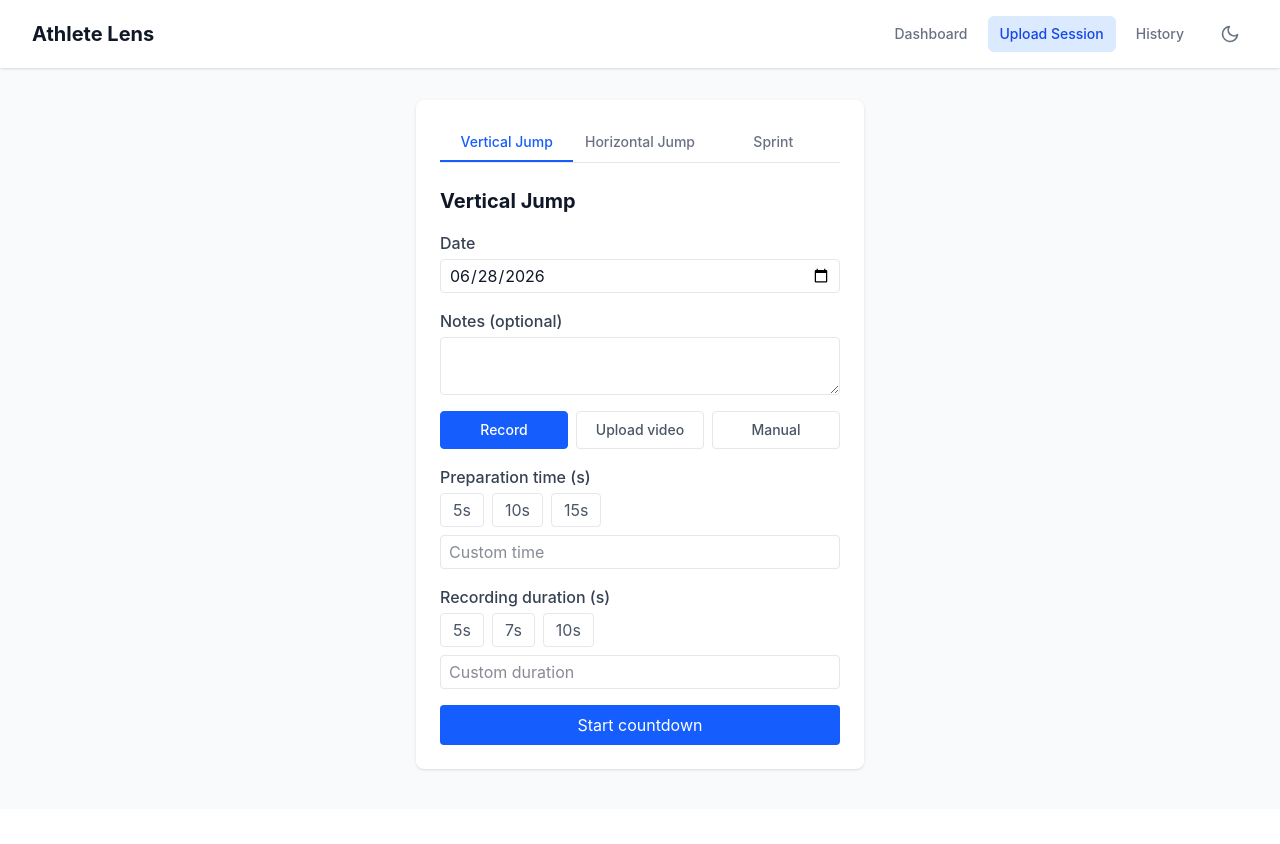
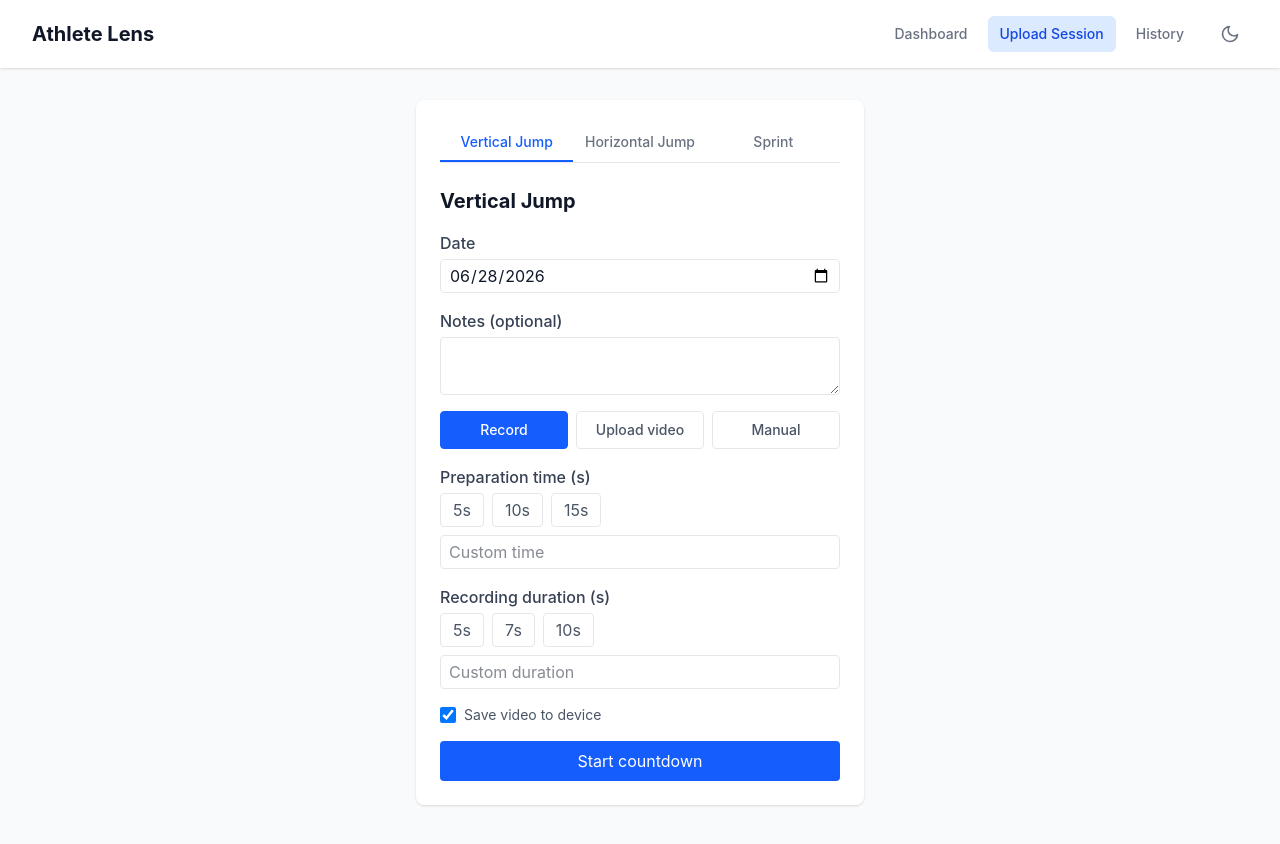
Before and after one commit to JoseGarciaMayen/athlete-lens, a React (Vite) app in the folder frontend/: page /upload in a window 1280 px wide. Before the commit the page ends 809 px from the top, so only its background shows below. Built offline with nearby package versions, Linux system fonts and the light colour scheme.

Commit message:
feat: add checkbox "Save video"

```diff
--- a/frontend/src/components/UploadSprint.jsx
+++ b/frontend/src/components/UploadSprint.jsx
@@ -33,6 +33,7 @@ function UploadSprint() {
     const [result, setResult] = useState(null);
     const [error, setError] = useState(null);
     const [saveToast, setSaveToast] = useState(false);
+    const [downloadEnabled, setDownloadEnabled] = useState(true);
 
     const mediaRecorderRef = useRef(null);
     const chunksRef = useRef([]);
@@ -104,7 +105,7 @@ function UploadSprint() {
             stream.getTracks().forEach((t) => t.stop());
             streamRef.current = null;
             const blob = new Blob(chunksRef.current, { type: "video/webm" });
-            downloadVideo(blob);
+            if (downloadEnabled) downloadVideo(blob);
             uploadVideo(blob);
         };
 
@@ -290,6 +291,10 @@ function UploadSprint() {
                                 onChange={(e) => setPreparationS(e.target.value)} placeholder="Custom time"
                                 className="block w-full border border-gray-200 dark:border-gray-600 rounded px-2 py-1 bg-white dark:bg-gray-700 text-gray-900 dark:text-gray-100" />
                         </div>
+                        <label className="flex items-center gap-2 text-sm text-gray-600 dark:text-gray-400 cursor-pointer">
+                            <input type="checkbox" checked={downloadEnabled} onChange={(e) => setDownloadEnabled(e.target.checked)} className="w-4 h-4" />
+                            Save video to device
+                        </label>
                         <button type="button" onClick={handleStartCountdown}
                             className="bg-blue-600 text-white rounded px-4 py-2">
                             Start countdown
--- a/frontend/src/components/UploadVertical.jsx
+++ b/frontend/src/components/UploadVertical.jsx
@@ -30,6 +30,7 @@ function UploadVertical() {
     const [result, setResult] = useState(null);
     const [error, setError] = useState(null);
     const [saveToast, setSaveToast] = useState(false);
+    const [downloadEnabled, setDownloadEnabled] = useState(true);
 
     const mediaRecorderRef = useRef(null);
     const chunksRef = useRef([]);
@@ -103,7 +104,7 @@ function UploadVertical() {
             stream.getTracks().forEach((t) => t.stop());
             streamRef.current = null;
             const blob = new Blob(chunksRef.current, { type: "video/webm" });
-            downloadVideo(blob);
+            if (downloadEnabled) downloadVideo(blob);
             uploadVideo(blob);
         };
 
@@ -290,6 +291,10 @@ function UploadVertical() {
                                 onChange={(e) => setRecordingS(e.target.value)} placeholder="Custom duration"
                                 className="block w-full border border-gray-200 dark:border-gray-600 rounded px-2 py-1 bg-white dark:bg-gray-700 text-gray-900 dark:text-gray-100" />
                         </div>
+                        <label className="flex items-center gap-2 text-sm text-gray-600 dark:text-gray-400 cursor-pointer">
+                            <input type="checkbox" checked={downloadEnabled} onChange={(e) => setDownloadEnabled(e.target.checked)} className="w-4 h-4" />
+                            Save video to device
+                        </label>
                         <button type="button" onClick={handleStartCountdown}
                             className="bg-blue-600 text-white rounded px-4 py-2">
                             Start countdown
```
Also changed, not shown: 1 other file (tests, documents, lock files or other folders).
